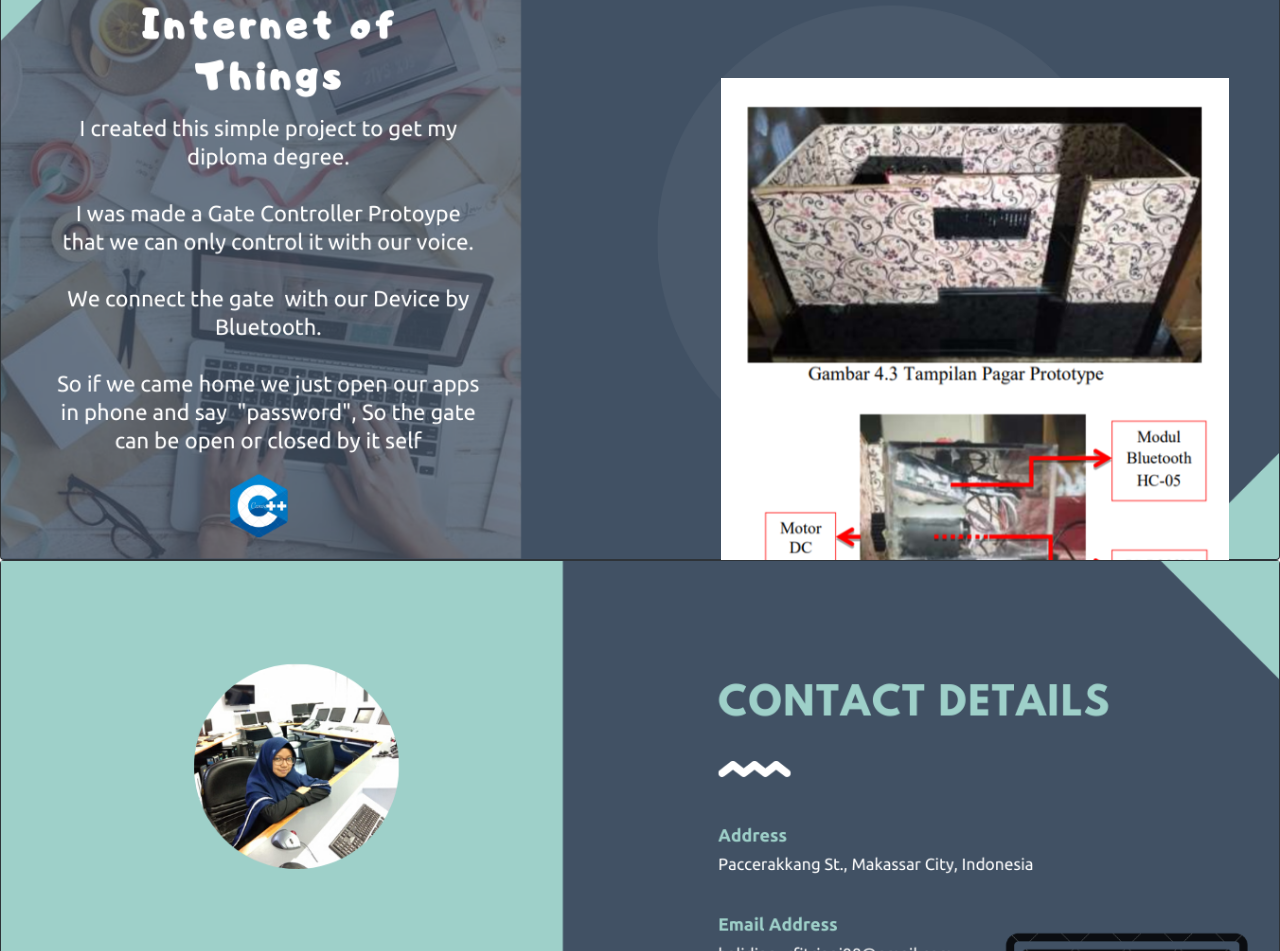
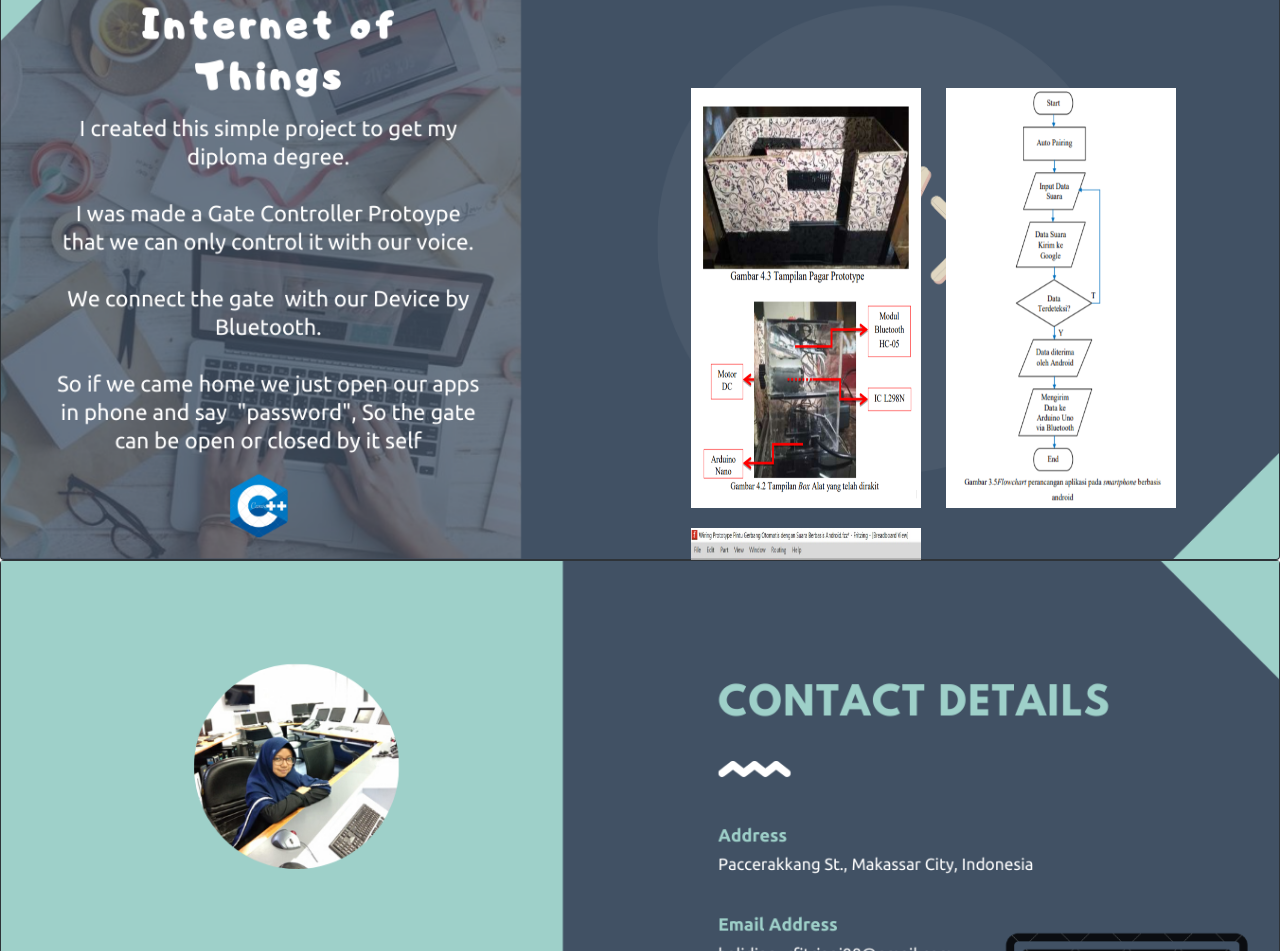
Before and after one commit to nrfitriani/nrfitriani.github.io, a plain HTML site: page index.html in a window 1280 px wide. Shown: the part 1909-2860 px from the top of the page. Drawn offline with nearby package versions, Linux system fonts and the light colour scheme.

Commit message:
tambahkan iot

```diff
--- a/index.html
+++ b/index.html
@@ -68,6 +68,7 @@
                 <img class="app" src="img/app2.jpeg" alt="Image 3">
               </div>
             </div>
+
       </div>
      <!--FRONT END WEB-->
       <div class="card bg-dark text-white">
@@ -117,7 +118,7 @@
         <div class="card-img-overlay">
             <div class="card-deck">
               </div><br>
-              <div class="slider" class="multiple-items">
+              <div class="slider2" class="multiple-items">
                 <img class="app2" src="img/fotopagar.png" alt="Image 1">
                 <img class="app2" src="img/flowchartapp.png" alt="Image 2">
                 <img class="app2" src="img/Fritzing TA.jpg" alt="Image 3">
--- a/style.css
+++ b/style.css
@@ -5,15 +5,22 @@ margin-right: 30px;
 margin-left: 700px;
 }
 
+.slider2{
+	margin: 20px;
+	margin-top: 90px;
+	margin-right: 30px;
+	margin-left: 660px;
+	}
+
 .app{
 	width: 200px;
 	height: 400px;
 	margin: 10px;
 }
 
-.app{
-	width: 260px;
-	height: 400px;
+.app2{
+	width: 230px;
+	height: 420px;
 	margin: 10px;
 }
 
```
